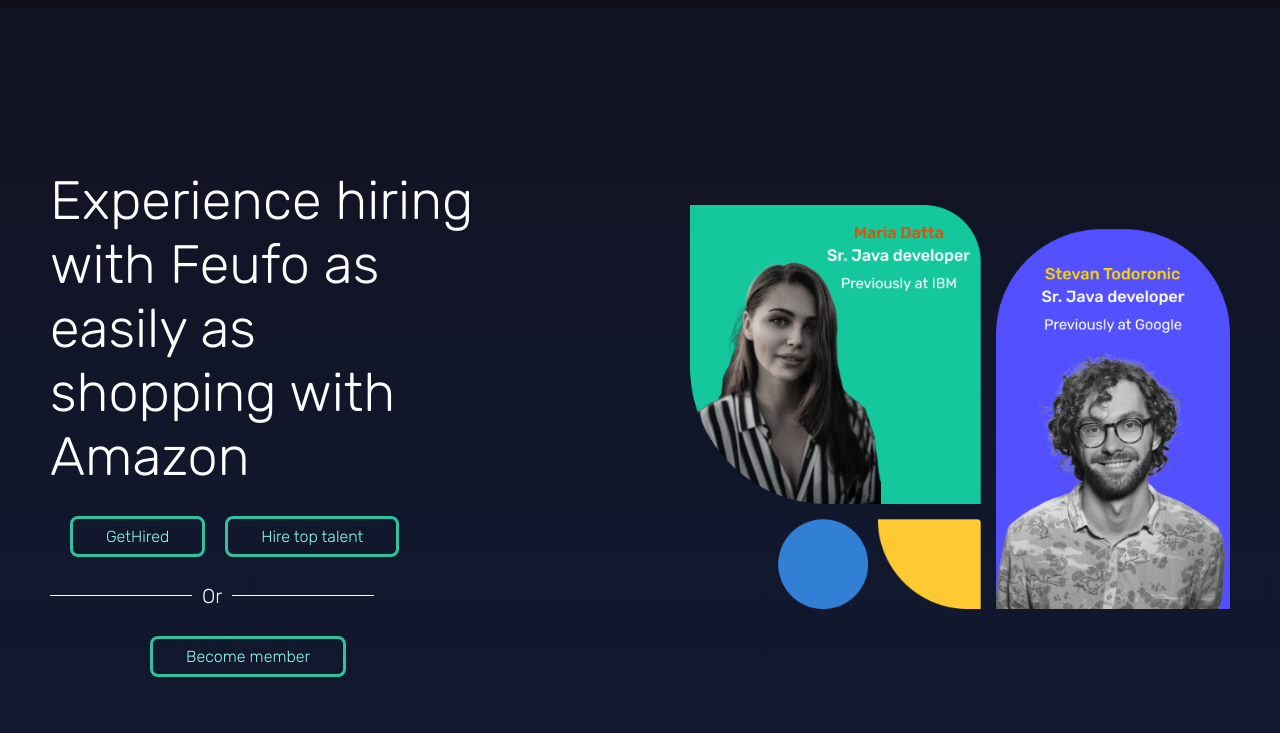
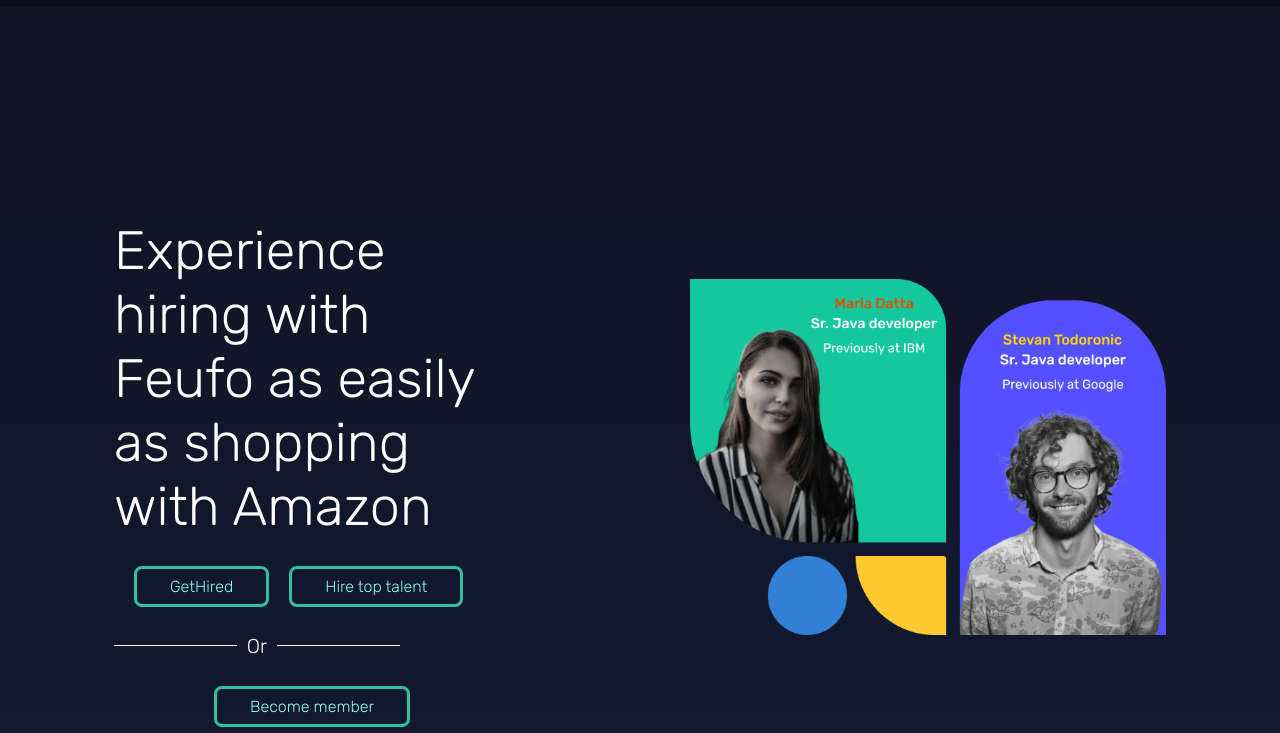
Before and after one commit to Anuragtawaniya/Feufo-UI, a plain HTML site: page index.html in a window 1280 px wide. Shown: the part 67-800 px from the top of the page. Drawn offline with Linux system fonts and the light colour scheme.

Commit message:
Update index.html

```diff
--- a/index.html
+++ b/index.html
@@ -18,7 +18,7 @@
         </div>
        </nav>
 
-       <div class="hero-section flex">
+       <div class="hero-section inner flex">
         <div class="left">
             <div class="content">
                 <p>Experience hiring with Feufo as easily as shopping with Amazon</p>
```
